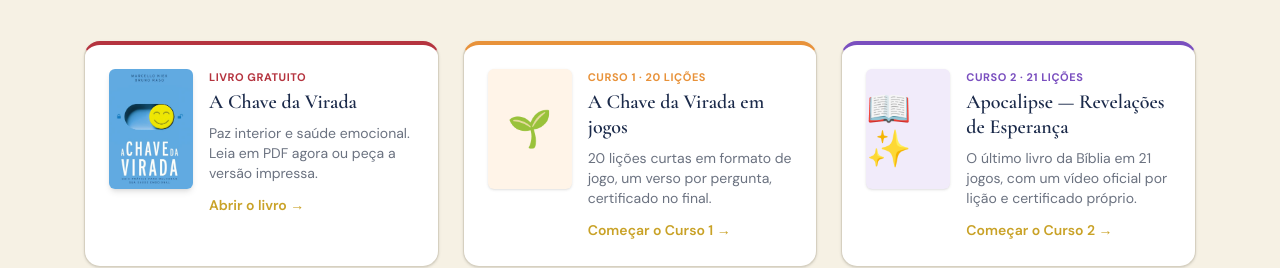
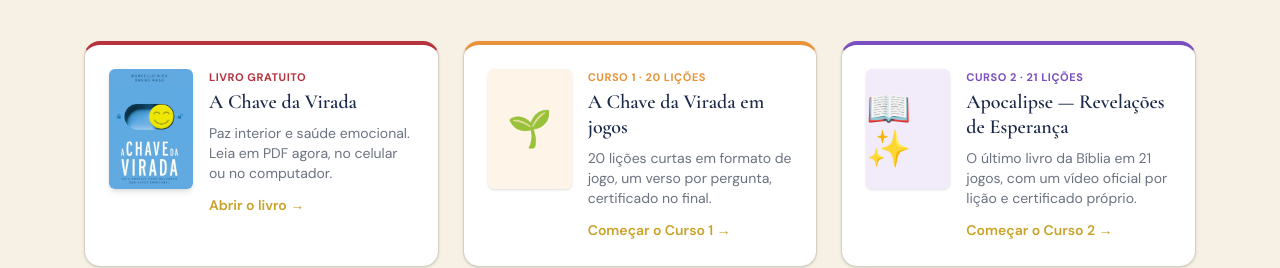
Before and after one commit to armandoportoserra/chave-da-virada, a Next.js app: page / in a window 1280 px wide. Shown: the part 840-1108 px from the top of the page. Built offline with nearby package versions, Linux system fonts and the light colour scheme; no server answers.

Commit message:
Vitrine: sem versao impressa

```diff
--- a/src/components/Vitrine.tsx
+++ b/src/components/Vitrine.tsx
@@ -7,7 +7,7 @@ const ITENS = [
     href: "/livro",
     rotulo: "Livro gratuito",
     titulo: "A Chave da Virada",
-    texto: "Paz interior e saúde emocional. Leia em PDF agora ou peça a versão impressa.",
+    texto: "Paz interior e saúde emocional. Leia em PDF agora, no celular ou no computador.",
     acao: "Abrir o livro",
     capa: "/livro/capa.jpg",
     cor: "#B5343F",
```
